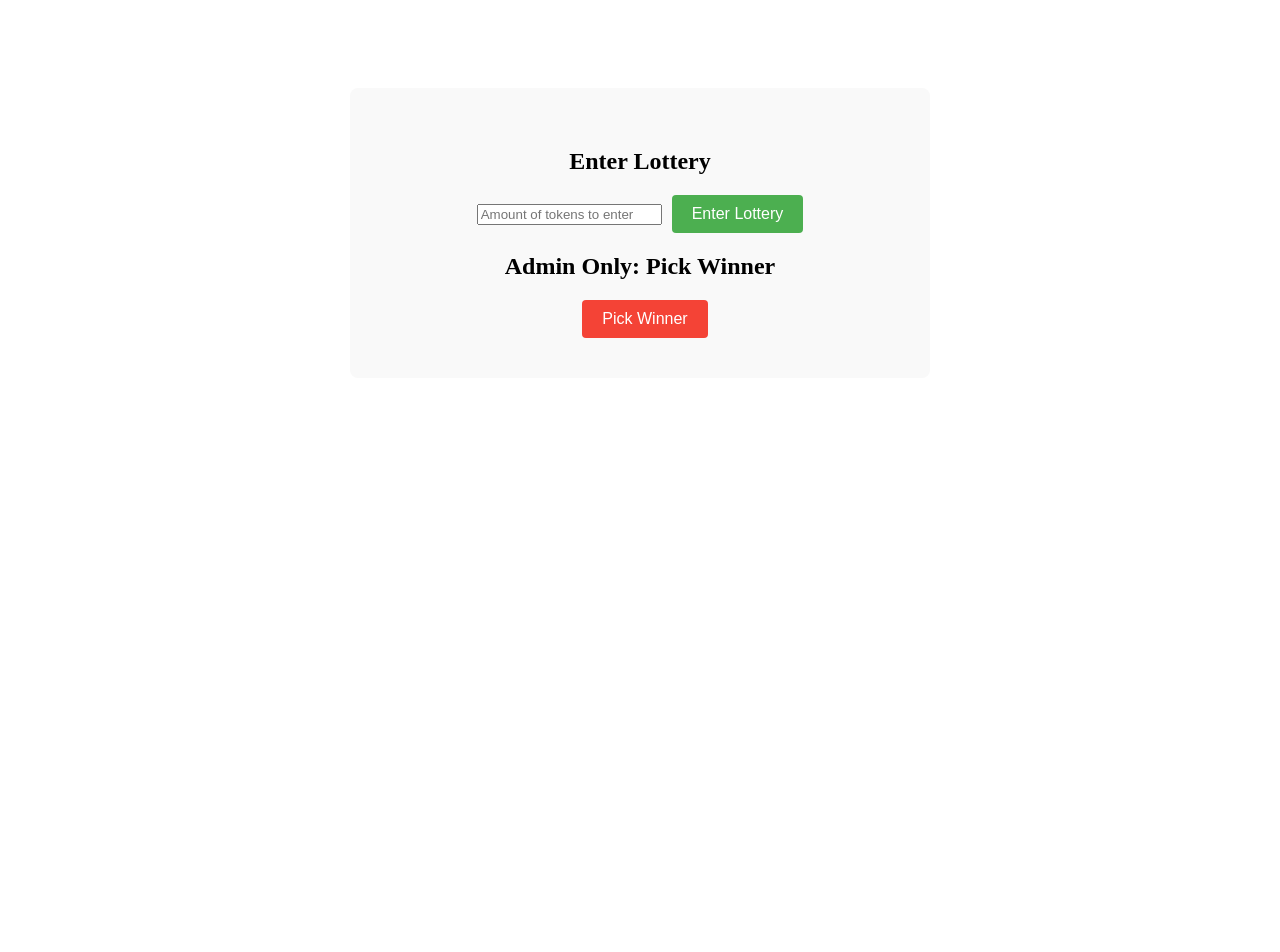
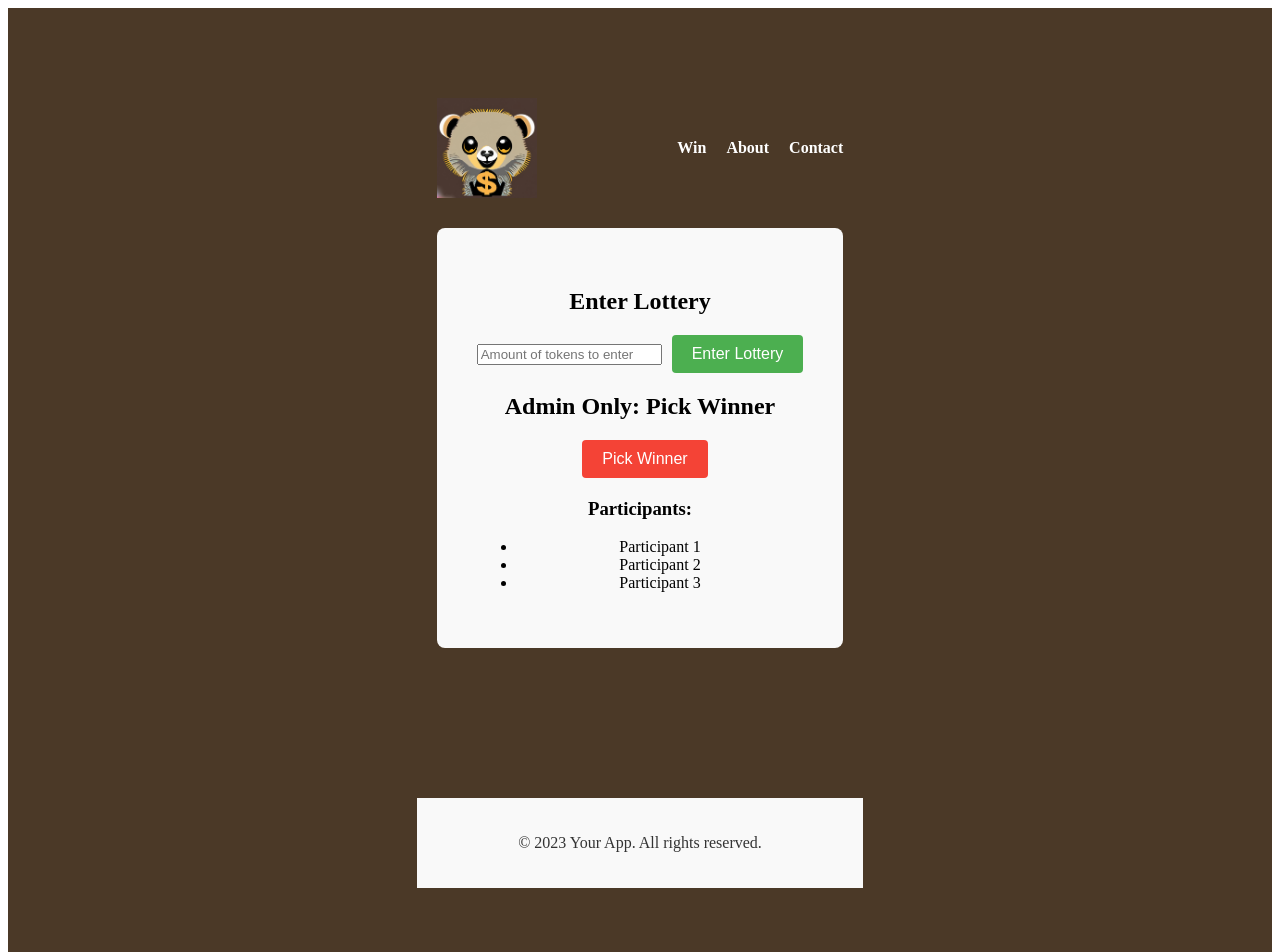
Before and after one commit to Andybabic/Smart_Contracts, a Vue app in the folder frontend/: page / in a window 1280 px wide. Shown: the top 952 px of the page. Before the commit the page ends 800 px from the top, so only its background shows below. Built offline with nearby package versions, Linux system fonts and the light colour scheme.

Commit message:
new style for frontend

```diff
--- a/frontend/src/App.vue
+++ b/frontend/src/App.vue
@@ -1,6 +1,21 @@
 <template>
   <div id="app">
+    <header class="header">
+      <img src="./assets/QuokkaDol.jpg" class="logo" />
+      <nav class="menu">
+        <ul>
+          <li><a href="#">Win</a></li>
+          <li><a href="#">About</a></li>
+          <li><a href="#">Contact</a></li>
+        </ul>
+      </nav>
+    </header>
+
     <lottery-component></lottery-component>
+
+    <footer class="footer">
+      <p>&copy; 2023 Your App. All rights reserved.</p>
+    </footer>
   </div>
 </template>
 
@@ -16,10 +31,47 @@ export default {
 </script>
 
 <style>
-
 #app {
   text-align: center;
   padding: 40px;
+  background-color: #4b3927;
+  min-height: 100vh;
+  display: flex;
+  flex-direction: column;
+  align-items: center;
 }
 
+.header {
+  display: flex;
+  justify-content: space-between;
+  align-items: center;
+  margin-bottom: 20px;
+  width: 100%;
+  padding: 10px;
+}
+
+.logo {
+  height: 100px;
+  width: 100px;
+}
+
+.menu ul {
+  list-style: none;
+  display: flex;
+  gap: 20px;
+}
+
+.menu ul li a {
+  text-decoration: none;
+  color: #fff;
+  font-weight: bold;
+}
+
+.footer {
+  margin-top: auto;
+  padding: 20px;
+  background-color: #f9f9f9;
+  width: 100%;
+  color: #333;
+}
 </style>
--- a/frontend/src/components/LotteryComponent.vue
+++ b/frontend/src/components/LotteryComponent.vue
@@ -20,11 +20,26 @@
     <div v-if="errorMessage" class="error-message">
       {{ errorMessage }}
     </div>
+
+    <!-- Display list of participants -->
+    <div v-if="participants.length > 0" class="participant-list">
+      <h3>Participants:</h3>
+      <ul>
+        <li v-for="participant in participants" :key="participant.id">{{ participant.name }}</li>
+      </ul>
+    </div>
+
+    <!-- Show confetti if user is the winner -->
+    <div v-if="isWinner" class="confetti">
+      <!-- Confetti animation or celebration message -->
+      Congratulations! You are the winner!
+    </div>
   </div>
 </template>
 
 <script>
 import Web3 from "web3";
+// Import confetti library or component if available
 
 export default {
   data() {
@@ -35,6 +50,8 @@ export default {
       showTitle: true,
       showWinnerSection: false,
       errorMessage: "", // New data property for error message
+      participants: [], // New data property for participant list
+      isWinner: false, // New data property for winner flag
     };
   },
   async mounted() {
@@ -50,6 +67,11 @@ export default {
       }
       setTimeout(() => {
         this.showWinnerSection = true;
+        this.participants = [ // Mock participant data, replace with actual logic to fetch participants
+          { id: 1, name: "Participant 1" },
+          { id: 2, name: "Participant 2" },
+          { id: 3, name: "Participant 3" },
+        ];
       }, 1000);
     } catch (error) {
       this.errorMessage = "An error occurred while initializing the app.";
@@ -70,6 +92,11 @@ export default {
       try {
         const accounts = await this.web3.eth.getAccounts();
         await this.lotteryContract.methods.pickWinner().send({ from: accounts[0] });
+        // Check if user's account is the winner and set isWinner flag accordingly
+        // Replace the following logic with actual implementation based on your contract's winner selection mechanism
+        const userAccount = accounts[0];
+        const winnerAccount = ""; // Set the winner account here
+        this.isWinner = userAccount.toLowerCase() === winnerAccount.toLowerCase();
       } catch (error) {
         this.errorMessage = "An error occurred while picking the winner.";
         console.error(error);
@@ -137,4 +164,14 @@ export default {
   color: red;
   margin-top: 10px;
 }
+
+.participant-list {
+  margin-top: 20px;
+}
+
+.confetti {
+  margin-top: 20px;
+  font-weight: bold;
+  color: #4caf50;
+}
 </style>
```
Also changed, not shown: frontend/src/assets/QuokkaDol.jpg (added).
